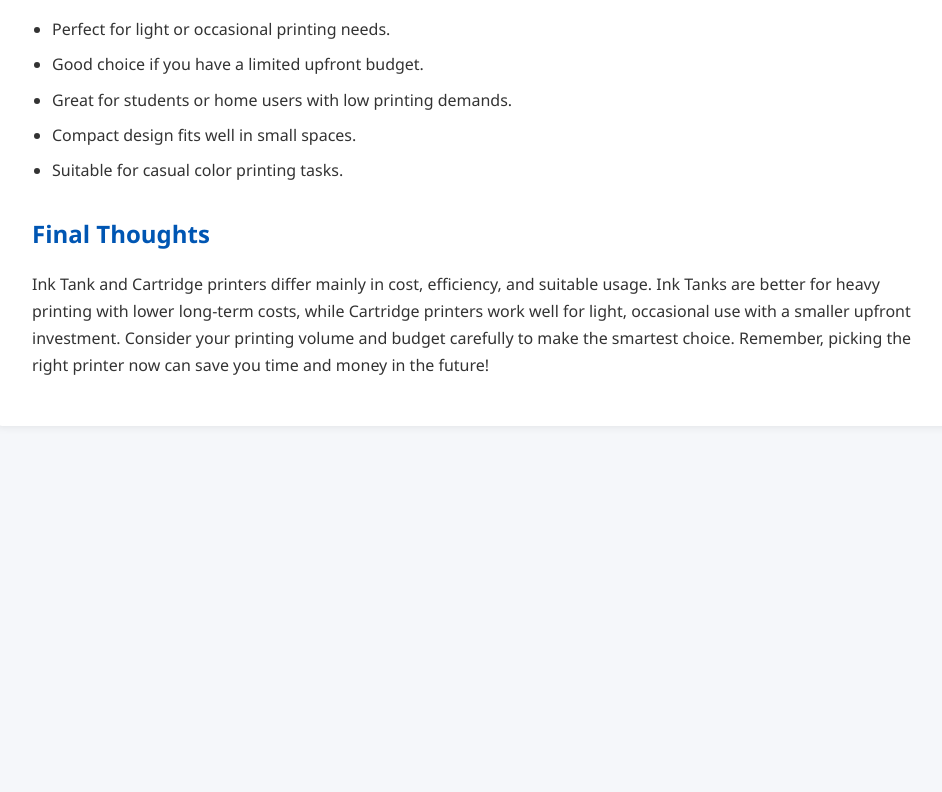
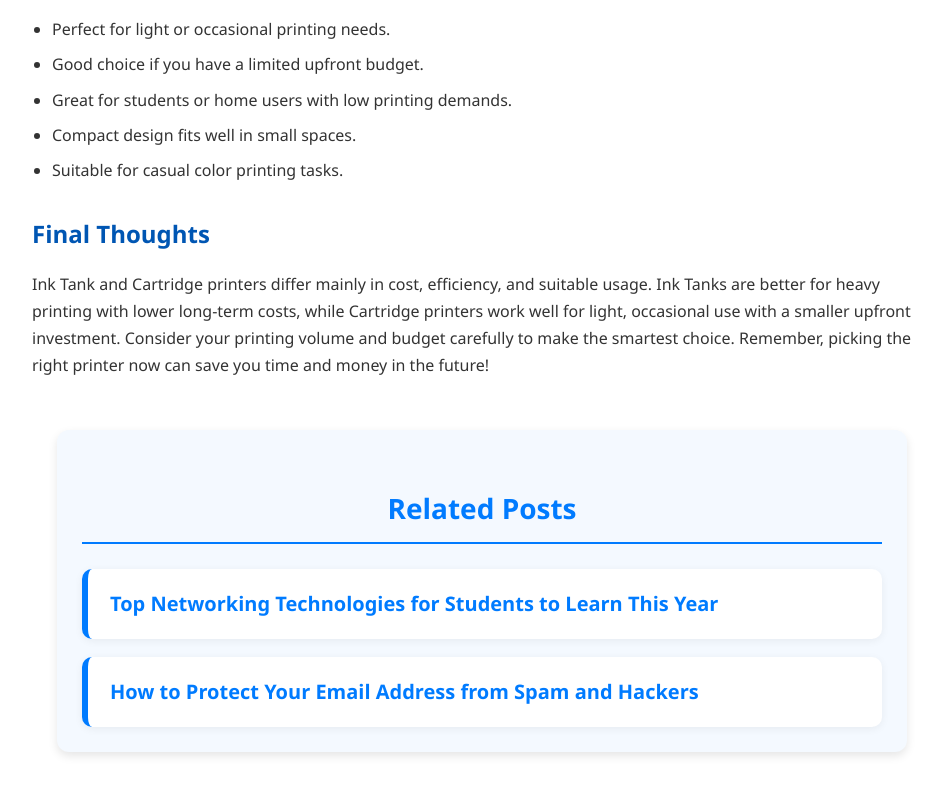
Before and after one commit to Ibrahim-Azhar77/top-networking-technologies, a plain HTML site: page ink-tank-vs-cartridge.html in a window 1280 px wide. Shown: the part 3171-3963 px from the top of the page, without its empty margins (158-1100 px from the left). Before the commit the page ends 3637 px from the top, so only its background shows below. Drawn offline with Linux system fonts and the light colour scheme.

Commit message:
ink-tank-vs-cartridge.html

```diff
--- a/ink-tank-vs-cartridge.html
+++ b/ink-tank-vs-cartridge.html
@@ -1,4 +1,3 @@
-
 <!DOCTYPE html>
 <html lang="en">
 <head>
@@ -140,6 +139,78 @@
 
     <h2>Final Thoughts</h2>
     <p>Ink Tank and Cartridge printers differ mainly in cost, efficiency, and suitable usage. Ink Tanks are better for heavy printing with lower long-term costs, while Cartridge printers work well for light, occasional use with a smaller upfront investment. Consider your printing volume and budget carefully to make the smartest choice. Remember, picking the right printer now can save you time and money in the future!</p>
+<style>
+  .related-posts {
+    max-width: 800px;
+    margin: 50px auto;
+    padding: 25px;
+    background: #f4f9ff;
+    border-radius: 12px;
+    box-shadow: 0 4px 10px rgba(0,0,0,0.1);
+    font-family: 'Segoe UI', sans-serif;
+  }
+
+  .related-posts h2 {
+    text-align: center;
+    font-size: 28px;
+    color: #007BFF;
+    margin-bottom: 25px;
+    border-bottom: 2px solid #007BFF;
+    padding-bottom: 10px;
+  }
+
+  .post-links {
+    display: flex;
+    flex-direction: column;
+    gap: 18px;
+  }
+
+  .post-link {
+    text-decoration: none;
+    padding: 18px 22px;
+    background-color: #fff;
+    border-left: 6px solid #007BFF;
+    border-radius: 10px;
+    transition: all 0.3s ease;
+    box-shadow: 0 2px 8px rgba(0, 0, 0, 0.06);
+  }
+
+  .post-link:hover {
+    background-color: #e7f1ff;
+    transform: translateX(6px);
+  }
+
+  .post-title {
+    font-size: 20px;
+    color: #007BFF;
+    font-weight: 600;
+  }
+
+  @media (max-width: 600px) {
+    .related-posts {
+      padding: 20px;
+    }
+
+    .post-title {
+      font-size: 17px;
+    }
+  }
+</style>
+
+<div class="related-posts">
+  <h2>Related Posts</h2>
+  <div class="post-links">
+
+    <!-- Post 1 -->
+    <a class="post-link" href="https://top-networking-technologies.pages.dev/" target="_blank">
+      <div class="post-title">Top Networking Technologies for Students to Learn This Year </div>
+    </a>
+
+    <!-- Post 2 -->
+    <a class="post-link" href="https://top-networking-technologies.pages.dev/protect-email-address" target="_blank">
+      <div class="post-title">How to Protect Your Email Address from Spam and Hackers </div>
+    </a>
+
   </div>
 </body>
 </html>
```
